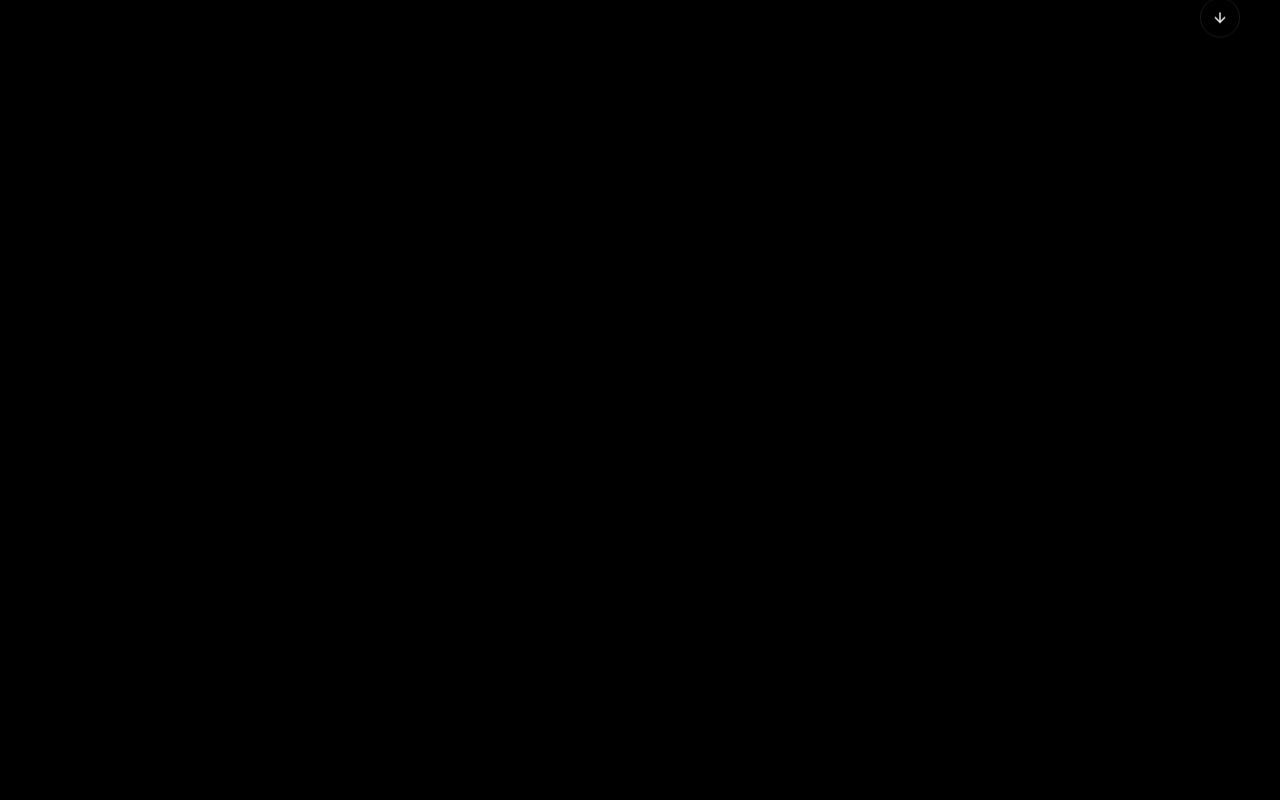
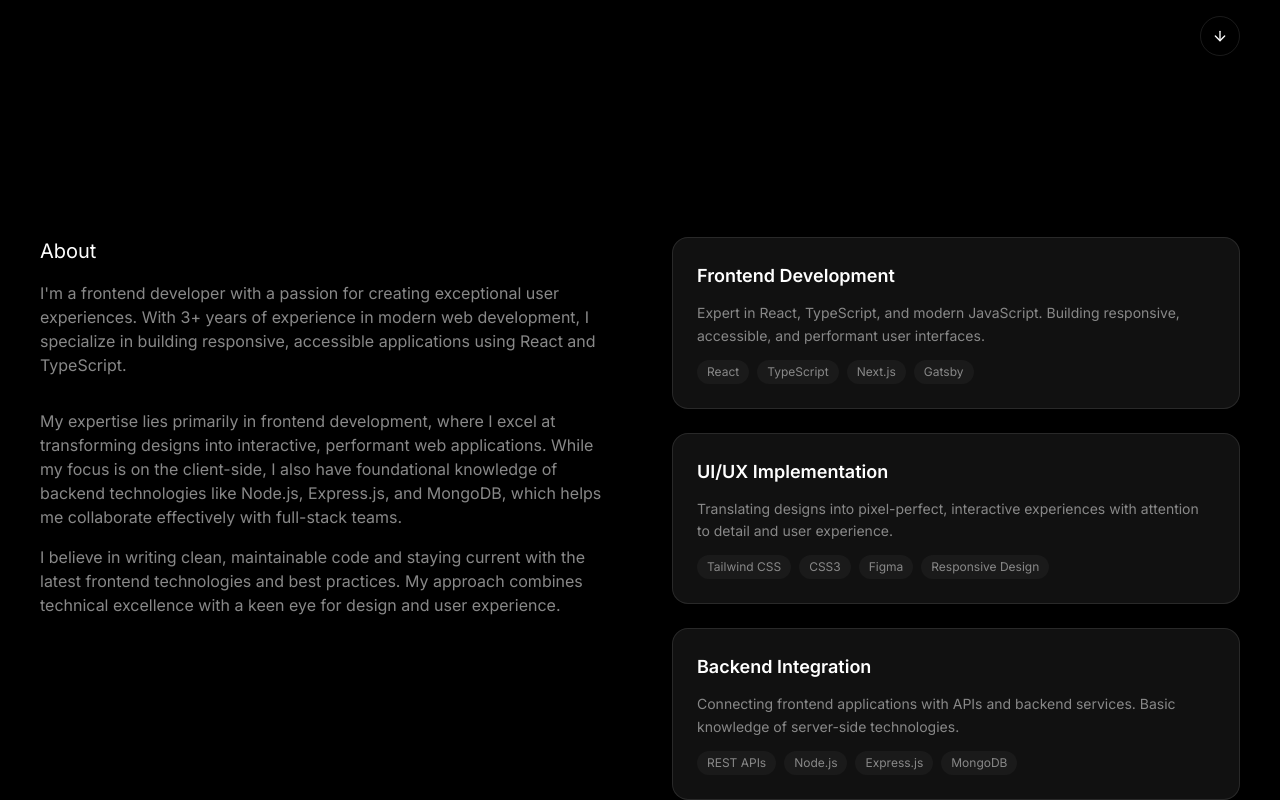
Before and after one commit to HarshaBordhan/harshabordhan, a Next.js app: page / in a window 1280 px wide. Shown: the part 563-1363 px from the top of the page. Before the commit the page ends 800 px from the top, so only its background shows below. Built offline with nearby package versions, Linux system fonts and the light colour scheme.

Commit message:
feat: added about section

```diff
--- a/src/app/page.tsx
+++ b/src/app/page.tsx
@@ -1,5 +1,6 @@
 import Hero from "@/components/Hero";
 import Navbar from "@/components/Navbar";
+import About from "@/components/About";
 
 export default function Home() {
   return (
@@ -7,6 +8,7 @@ export default function Home() {
       <Navbar />
       <main>
         <Hero />
+        <About />
       </main>
     </div>
   );
--- a/src/components/About.tsx
+++ b/src/components/About.tsx
@@ -1,3 +1,88 @@
+import Container from "./container/Container";
+import { Card } from "./reusable/card";
+
 export default function About() {
-  return <section></section>;
+  const expertise = [
+    {
+      title: "Frontend Development",
+      description:
+        "Expert in React, TypeScript, and modern JavaScript. Building responsive, accessible, and performant user interfaces.",
+      skills: ["React", "TypeScript", "Next.js", "Gatsby"],
+    },
+    {
+      title: "UI/UX Implementation",
+      description:
+        "Translating designs into pixel-perfect, interactive experiences with attention to detail and user experience.",
+      skills: ["Tailwind CSS", "CSS3", "Figma", "Responsive Design"],
+    },
+    {
+      title: "Backend Integration",
+      description:
+        "Connecting frontend applications with APIs and backend services. Basic knowledge of server-side technologies.",
+      skills: ["REST APIs", "Node.js", "Express.js", "MongoDB"],
+    },
+  ];
+
+  return (
+    <section>
+      <Container>
+        <div className="grid grid-cols-2 gap-16 items-start">
+          <div className="space-y-8">
+            <div className="space-y-4">
+              <h3 className="text-xl font-normal">About</h3>
+              <p className="text-muted-foreground">
+                I'm a frontend developer with a passion for creating exceptional
+                user experiences. With 3+ years of experience in modern web
+                development, I specialize in building responsive, accessible
+                applications using React and TypeScript.
+              </p>
+            </div>
+            <div className="space-y-4">
+              <p className="text-muted-foreground">
+                My expertise lies primarily in frontend development, where I
+                excel at transforming designs into interactive, performant web
+                applications. While my focus is on the client-side, I also have
+                foundational knowledge of backend technologies like Node.js,
+                Express.js, and MongoDB, which helps me collaborate effectively
+                with full-stack teams.
+              </p>
+
+              <p className="text-muted-foreground">
+                I believe in writing clean, maintainable code and staying
+                current with the latest frontend technologies and best
+                practices. My approach combines technical excellence with a keen
+                eye for design and user experience.
+              </p>
+            </div>
+          </div>
+
+          <div className="space-y-6">
+            {expertise.map((item, index) => (
+              <Card
+                className="p-6 rounded-2xl border-border bg-card hover:bg-card/80 transtion-colors duration-300"
+                key={index}
+              >
+                <div className="space-y-3">
+                  <h3 className="text-lg font-semibold">{item.title}</h3>
+                  <p className="text-sm text-muted-foreground leading-relaxed">
+                    {item.description}
+                  </p>
+                  <div className="flex flex-wrap gap-2">
+                    {item.skills.map((skill, skillIndex) => (
+                      <span
+                        className="px-2.5 py-1 text-xs bg-muted text-muted-foreground rounded-lg"
+                        key={skillIndex}
+                      >
+                        {skill}
+                      </span>
+                    ))}
+                  </div>
+                </div>
+              </Card>
+            ))}
+          </div>
+        </div>
+      </Container>
+    </section>
+  );
 }
--- a/src/components/Hero.tsx
+++ b/src/components/Hero.tsx
@@ -23,21 +23,21 @@ export default function Hero() {
                 <Button
                   variant="ghost"
                   size="icon"
-                  className="hover:text-primary"
+                  className="hover:text-primary cursor-pointer"
                 >
                   <Github className="w-5 h-5" />
                 </Button>
                 <Button
                   variant="ghost"
                   size="icon"
-                  className="hover:text-primary"
+                  className="hover:text-primary cursor-pointer"
                 >
                   <Linkedin className="w-5 h-5" />
                 </Button>
                 <Button
                   variant="ghost"
                   size="icon"
-                  className="hover:text-primary"
+                  className="hover:text-primary cursor-pointer"
                 >
                   <Mail className="w-5 h-5" />
                 </Button>
@@ -50,7 +50,7 @@ export default function Hero() {
               </Link>
 
               <span className="text-muted-foreground">Scroll to explore</span>
-              <div className="absolute -bottom-[108%]">
+              <div className="absolute -bottom-[150%]">
                 <Button
                   className="w-10 h-10 rounded-full border border-border cursor-pointer hover:bg-muted transition-all duration-300 animate-bounce"
                   variant="ghost"
--- a/src/components/Navbar.tsx
+++ b/src/components/Navbar.tsx
@@ -22,7 +22,7 @@ export default function Navbar() {
       setIsScrolled(window.scrollY > 50);
     };
 
-    window.addEventListener("scroll", () => handleScroll);
+    window.addEventListener("scroll", handleScroll);
     return () => {
       window.removeEventListener("scroll", handleScroll);
     };
@@ -31,12 +31,12 @@ export default function Navbar() {
   return (
     <nav
       className={`fixed top-0 left-0 right-0 z-50 transition-all duration-300"
-        ${isScrolled ? "bg-background/80 backdrop-blur-md" : "bg-transparent"}
+        ${isScrolled ? "bg-background/90 backdrop-blur-lg" : "bg-transparent"}
       `}
     >
       <Container>
         <div>
-          <div className="flex justify-between items-center py-7">
+          <div className="flex justify-between items-center py-6">
             <div className="text-lg cursor-pointer hover:text-muted-foreground duration-200">
               HarshaDev
             </div>
--- a/src/components/Work.tsx
+++ b/src/components/Work.tsx
@@ -0,0 +1,3 @@
+export default function Work() {
+  return <section></section>;
+}
--- /dev/null
+++ b/src/components/reusable/card.tsx
@@ -0,0 +1,92 @@
+import * as React from "react";
+
+import cn from "@/lib/utils/classname";
+
+function Card({ className, ...props }: React.ComponentProps<"div">) {
+  return (
+    <div
+      data-slot="card"
+      className={cn(
+        "bg-card text-card-foreground flex flex-col gap-6 rounded-xl border",
+        className
+      )}
+      {...props}
+    />
+  );
+}
+
+function CardHeader({ className, ...props }: React.ComponentProps<"div">) {
+  return (
+    <div
+      data-slot="card-header"
+      className={cn(
+        "@container/card-header grid auto-rows-min grid-rows-[auto_auto] items-start gap-1.5 px-6 pt-6 has-data-[slot=card-action]:grid-cols-[1fr_auto] [.border-b]:pb-6",
+        className
+      )}
+      {...props}
+    />
+  );
+}
+
+function CardTitle({ className, ...props }: React.ComponentProps<"div">) {
+  return (
+    <h4
+      data-slot="card-title"
+      className={cn("leading-none", className)}
+      {...props}
+    />
+  );
+}
+
+function CardDescription({ className, ...props }: React.ComponentProps<"div">) {
+  return (
+    <p
+      data-slot="card-description"
+      className={cn("text-muted-foreground", className)}
+      {...props}
+    />
+  );
+}
+
+function CardAction({ className, ...props }: React.ComponentProps<"div">) {
+  return (
+    <div
+      data-slot="card-action"
+      className={cn(
+        "col-start-2 row-span-2 row-start-1 self-start justify-self-end",
+        className
+      )}
+      {...props}
+    />
+  );
+}
+
+function CardContent({ className, ...props }: React.ComponentProps<"div">) {
+  return (
+    <div
+      data-slot="card-content"
+      className={cn("px-6 [&:last-child]:pb-6", className)}
+      {...props}
+    />
+  );
+}
+
+function CardFooter({ className, ...props }: React.ComponentProps<"div">) {
+  return (
+    <div
+      data-slot="card-footer"
+      className={cn("flex items-center px-6 pb-6 [.border-t]:pt-6", className)}
+      {...props}
+    />
+  );
+}
+
+export {
+  Card,
+  CardHeader,
+  CardFooter,
+  CardTitle,
+  CardAction,
+  CardDescription,
+  CardContent,
+};
```
